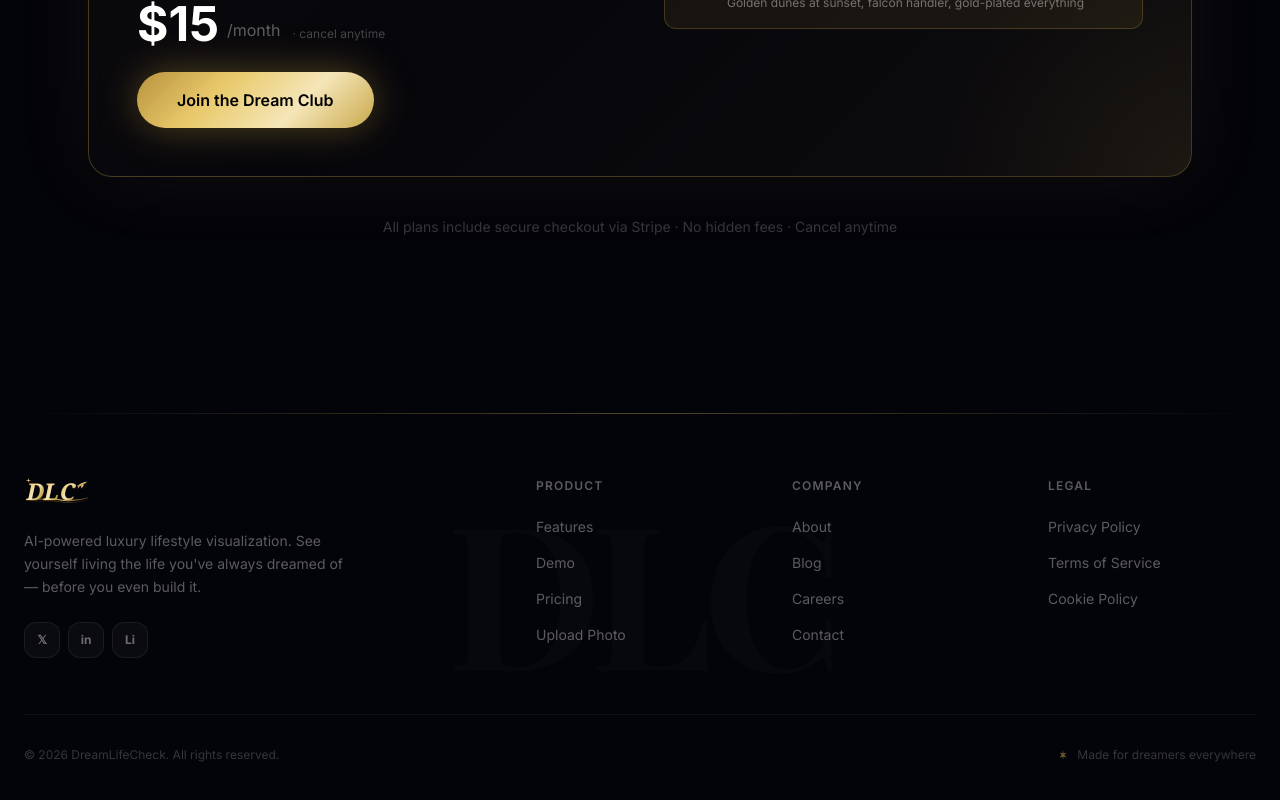
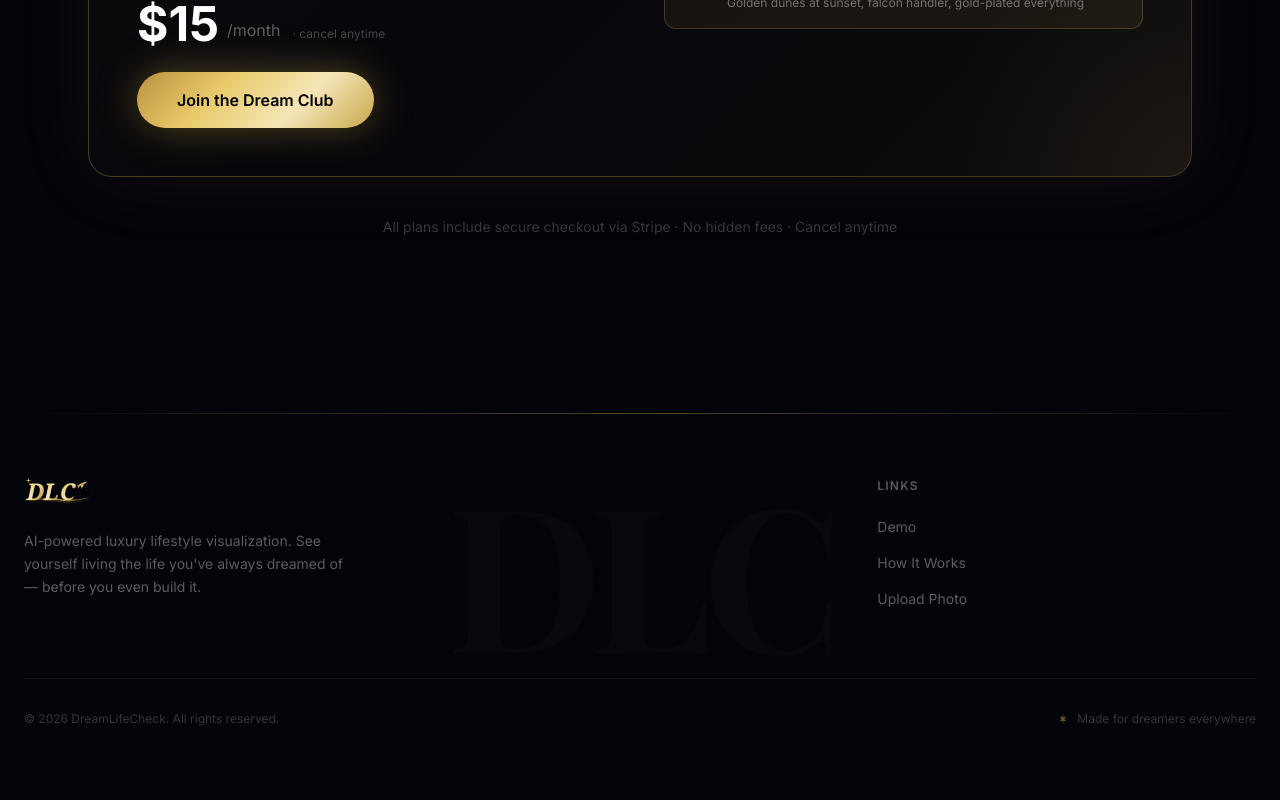
Before and after one commit to loompaman/DreamLifeCheck, a Next.js app: page /pricing in a window 1280 px wide. Shown: the part 1616-2416 px from the top of the page. Built offline with nearby package versions, Linux system fonts and the light colour scheme.

Commit message:
Remove pricing nav link and simplify footer links

```diff
--- a/src/components/Footer.tsx
+++ b/src/components/Footer.tsx
@@ -20,8 +20,8 @@ export default function Footer() {
       </div>
 
       <div className="max-w-7xl mx-auto relative z-10">
-        <div className="grid grid-cols-1 lg:grid-cols-5 gap-12 mb-14">
-          {/* Brand — wider */}
+        <div className="grid grid-cols-1 lg:grid-cols-3 gap-12 mb-14">
+          {/* Brand */}
           <div className="lg:col-span-2">
             <Link href="/" className="inline-flex items-center mb-5">
               <Logo size={32} />
@@ -30,53 +30,21 @@ export default function Footer() {
               AI-powered luxury lifestyle visualization. See yourself living the life
               you&apos;ve always dreamed of — before you even build it.
             </p>
-            <div className="flex gap-2">
-              {[
-                { letter: "𝕏", label: "Twitter" },
-                { letter: "in", label: "Instagram" },
-                { letter: "Li", label: "LinkedIn" },
-              ].map((s) => (
-                <a key={s.label} href="#" aria-label={s.label}
-                  className="w-9 h-9 rounded-xl glass flex items-center justify-center text-white/40 hover:text-[#c9a84c] hover:border-[#c9a84c]/25 transition-all text-xs font-bold">
-                  {s.letter}
-                </a>
-              ))}
-            </div>
           </div>
 
-          {/* Product */}
+          {/* Links */}
           <div>
-            <h4 className="text-xs font-semibold text-white/35 uppercase tracking-widest mb-5">Product</h4>
+            <h4 className="text-xs font-semibold text-white/35 uppercase tracking-widest mb-5">Links</h4>
             <ul className="space-y-3">
-              {["Features", "Demo", "Pricing", "Upload Photo"].map((item) => (
-                <li key={item}>
-                  <a href="#" className="text-sm text-white/35 hover:text-white/70 transition-colors">{item}</a>
-                </li>
-              ))}
-            </ul>
-          </div>
-
-          {/* Company */}
-          <div>
-            <h4 className="text-xs font-semibold text-white/35 uppercase tracking-widest mb-5">Company</h4>
-            <ul className="space-y-3">
-              {["About", "Blog", "Careers", "Contact"].map((item) => (
-                <li key={item}>
-                  <a href="#" className="text-sm text-white/35 hover:text-white/70 transition-colors">{item}</a>
-                </li>
-              ))}
-            </ul>
-          </div>
-
-          {/* Legal */}
-          <div>
-            <h4 className="text-xs font-semibold text-white/35 uppercase tracking-widest mb-5">Legal</h4>
-            <ul className="space-y-3">
-              {["Privacy Policy", "Terms of Service", "Cookie Policy"].map((item) => (
-                <li key={item}>
-                  <a href="#" className="text-sm text-white/35 hover:text-white/70 transition-colors">{item}</a>
-                </li>
-              ))}
+              <li>
+                <a href="#demo" className="text-sm text-white/35 hover:text-white/70 transition-colors">Demo</a>
+              </li>
+              <li>
+                <a href="#how-it-works" className="text-sm text-white/35 hover:text-white/70 transition-colors">How It Works</a>
+              </li>
+              <li>
+                <Link href="/upload" className="text-sm text-white/35 hover:text-white/70 transition-colors">Upload Photo</Link>
+              </li>
             </ul>
           </div>
         </div>
--- a/src/components/Navbar.tsx
+++ b/src/components/Navbar.tsx
@@ -7,7 +7,6 @@ import Logo from "./Logo";
 const NAV_LINKS = [
   { label: "Demo", href: "#demo" },
   { label: "How It Works", href: "#how-it-works" },
-  { label: "Pricing", href: "/pricing" },
 ];
 
 export default function Navbar() {
```
